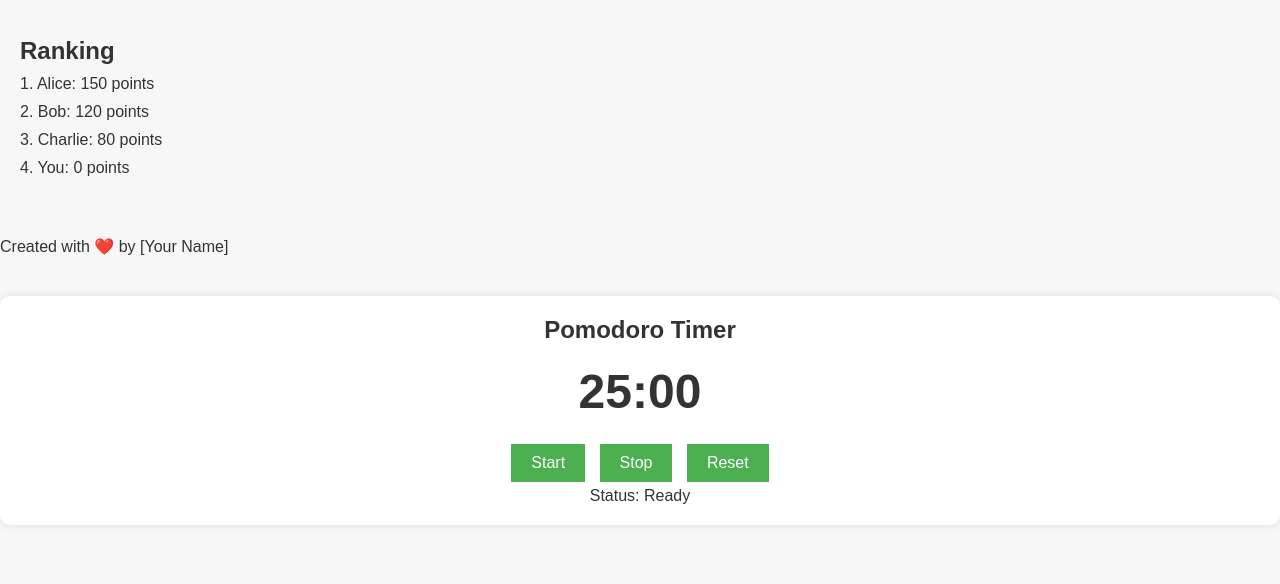
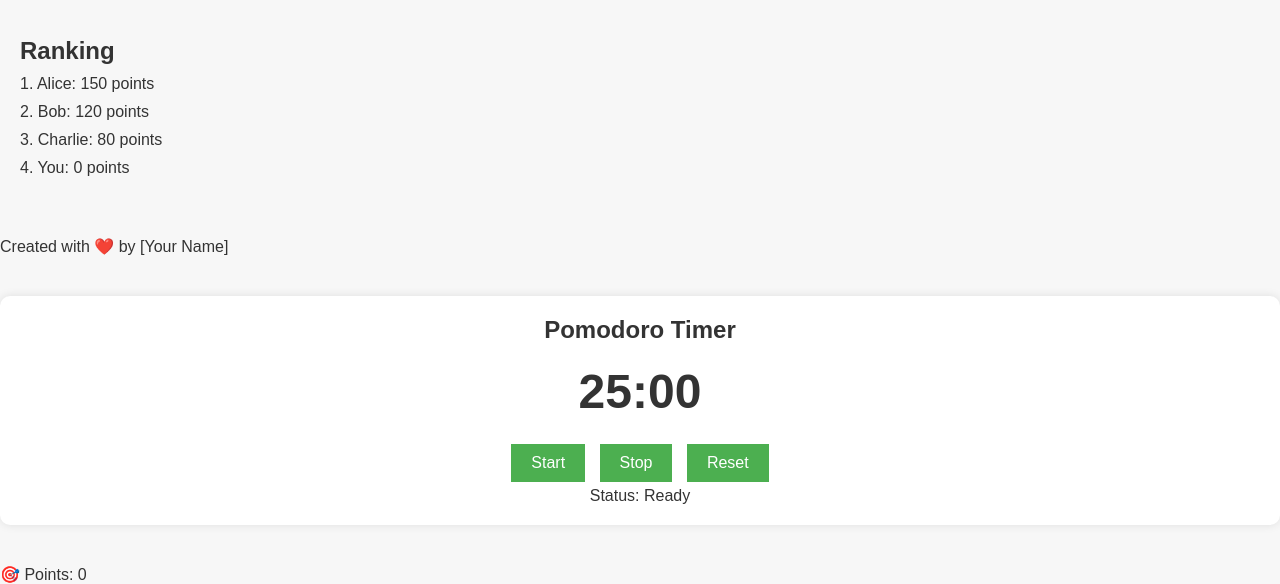
Before and after one commit to allydtisbored/studygotchi, a plain HTML site: page index.html in a window 1280 px wide. Shown: the part 235-819 px from the top of the page. Drawn offline with Linux system fonts and the light colour scheme.

Commit message:
Update index.html

```diff
--- a/index.html
+++ b/index.html
@@ -48,3 +48,6 @@
     </div>
     <p id="pomodoro-status">Status: Ready</p>
 </section>
+<div class="points">
+  🎯 Points: <span id="points">0</span>
+</div>
```
